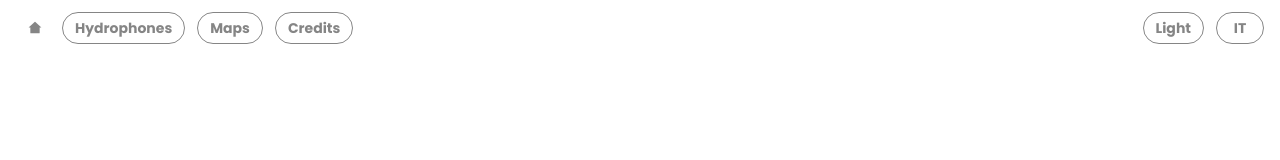
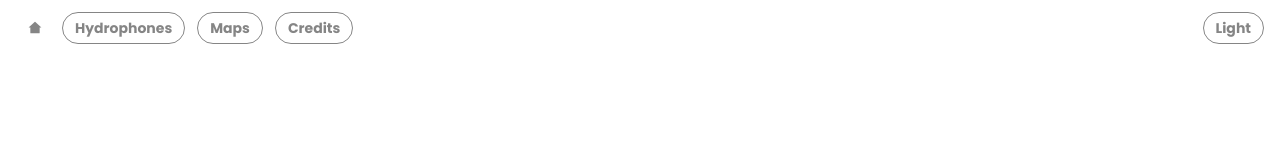
Before and after one commit to 16am/soundscape, a React (Create React App) app: page / in a window 1280 px wide. Shown: the top 160 px of the page. Built offline with nearby package versions, Linux system fonts and the light colour scheme.

Commit message:
disabilita selettore lingua

```diff
--- a/src/components/Navigation.jsx
+++ b/src/components/Navigation.jsx
@@ -77,7 +77,7 @@ export function Navigation({ onLanguageChange, language }) {
             : languages["light"][language]}
         </Button>
         <Button
-          d="n"
+          d="none"
           size="sm"
           ml="3"
           minW="12"
```
